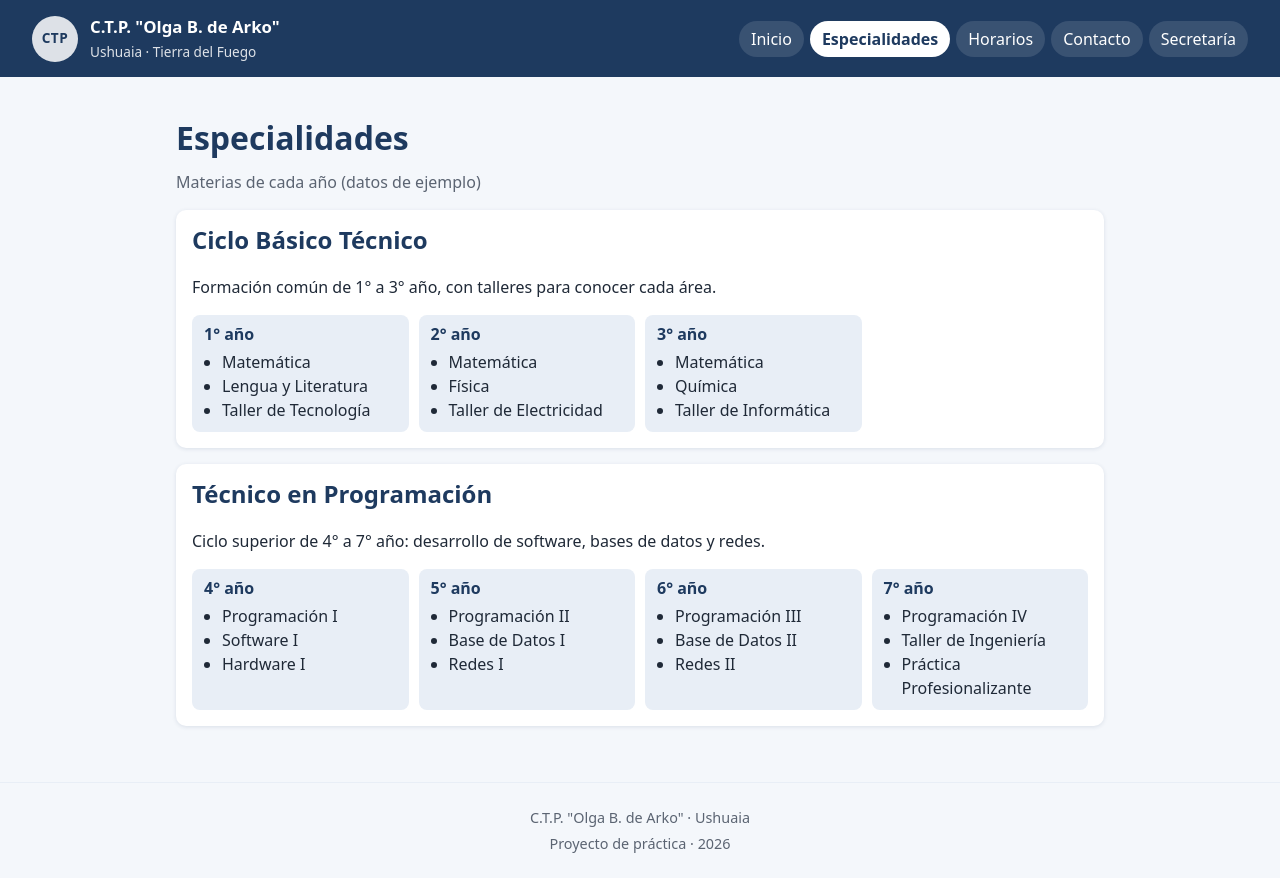
After one commit to Prof-NkoCussi/portal-escolar-php, a PHP site: page /especialidades.php in a window 1280 px wide. The commit adds this page. Run offline with PHP 8.4, Linux system fonts and the light colour scheme.

Commit message:
Especialidades: materias por año con array de arrays

```diff
--- a/css/estilos.css
+++ b/css/estilos.css
@@ -76,3 +76,14 @@ h1, h2, h3 { color: var(--azul); line-height: 1.2; }
 @media (min-width: 760px) {
     .grilla { grid-template-columns: 1fr 1fr; }      /* en pantalla grande, de a dos */
 }
+
+/* ---------- Especialidades ---------- */
+.especialidad { margin-bottom: 16px; }
+.especialidad h2 { margin-top: 0; }
+.anios {
+    display: grid; gap: 10px;
+    grid-template-columns: repeat(auto-fill, minmax(190px, 1fr));   /* tantas columnas como entren, de 190 px o más */
+}
+.anio { background: var(--azul-claro); border-radius: 8px; padding: 10px 12px; }
+.anio h3 { margin: 0 0 6px; font-size: 1rem; }
+.anio ul { margin: 0; padding-left: 18px; }   /* la sangría de la lista */
--- a/datos.php
+++ b/datos.php
@@ -30,3 +30,27 @@ $novedades = [
         'texto'     => 'El cronograma de mesas de examen ya está publicado en la cartelera de cada curso.',
     ],
 ];
+
+// Especialidades: array de arrays de arrays (tres niveles)
+// especialidad → sus datos → materias por año → lista de materias
+$especialidades = [
+    'basico' => [                                   // la clave sirve de id en la página
+        'nombre'      => 'Ciclo Básico Técnico',
+        'descripcion' => 'Formación común de 1° a 3° año, con talleres para conocer cada área.',
+        'materias'    => [
+            1 => ['Matemática', 'Lengua y Literatura', 'Taller de Tecnología'],   // año => materias
+            2 => ['Matemática', 'Física', 'Taller de Electricidad'],
+            3 => ['Matemática', 'Química', 'Taller de Informática'],
+        ],
+    ],
+    'programacion' => [
+        'nombre'      => 'Técnico en Programación',
+        'descripcion' => 'Ciclo superior de 4° a 7° año: desarrollo de software, bases de datos y redes.',
+        'materias'    => [
+            4 => ['Programación I', 'Software I', 'Hardware I'],
+            5 => ['Programación II', 'Base de Datos I', 'Redes I'],
+            6 => ['Programación III', 'Base de Datos II', 'Redes II'],
+            7 => ['Programación IV', 'Taller de Ingeniería', 'Práctica Profesionalizante'],
+        ],
+    ],
+];
--- /dev/null
+++ b/especialidades.php
@@ -0,0 +1,37 @@
+<?php
+// especialidades.php — las especialidades y sus materias por año
+
+require __DIR__ . '/funciones.php';
+require __DIR__ . '/datos.php';             // trae el array $especialidades
+
+$titulo = 'Especialidades';
+require __DIR__ . '/includes/header.php';
+?>
+<h1>Especialidades</h1>
+<p class="bajada">Materias de cada año (datos de ejemplo)</p>
+
+<?php foreach ($especialidades as $clave => $esp): ?>
+    <!-- vuelta de afuera: una especialidad por vez; $clave = 'basico' o 'programacion' -->
+    <section class="tarjeta especialidad" id="<?= e($clave) ?>">
+        <h2><?= e($esp['nombre']) ?></h2>
+        <p><?= e($esp['descripcion']) ?></p>
+
+        <div class="anios">
+            <?php foreach ($esp['materias'] as $anio => $lista): ?>
+                <!-- vuelta del medio: un año por vez; $anio = 1, 2, 3… y $lista = sus materias -->
+                <div class="anio">
+                    <!-- las llaves: sin ellas PHP tomaría el ° como parte del nombre de la variable -->
+                    <h3><?= "{$anio}° año" ?></h3>
+                    <ul>
+                        <?php foreach ($lista as $materia): ?>
+                            <!-- vuelta de adentro: una materia por vez -->
+                            <li><?= e($materia) ?></li>
+                        <?php endforeach; ?>
+                    </ul>
+                </div>
+            <?php endforeach; ?>
+        </div>
+    </section>
+<?php endforeach; ?>
+
+<?php require __DIR__ . '/includes/footer.php'; ?>
```
